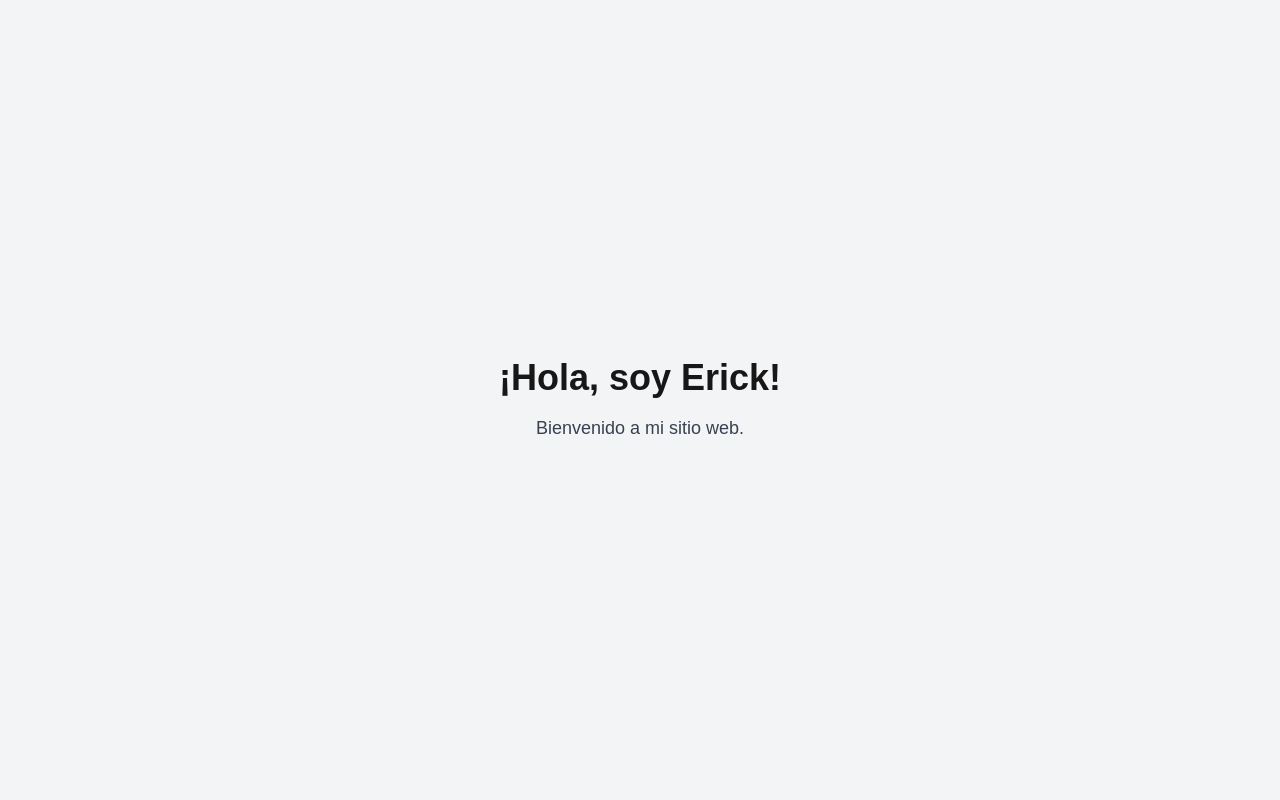
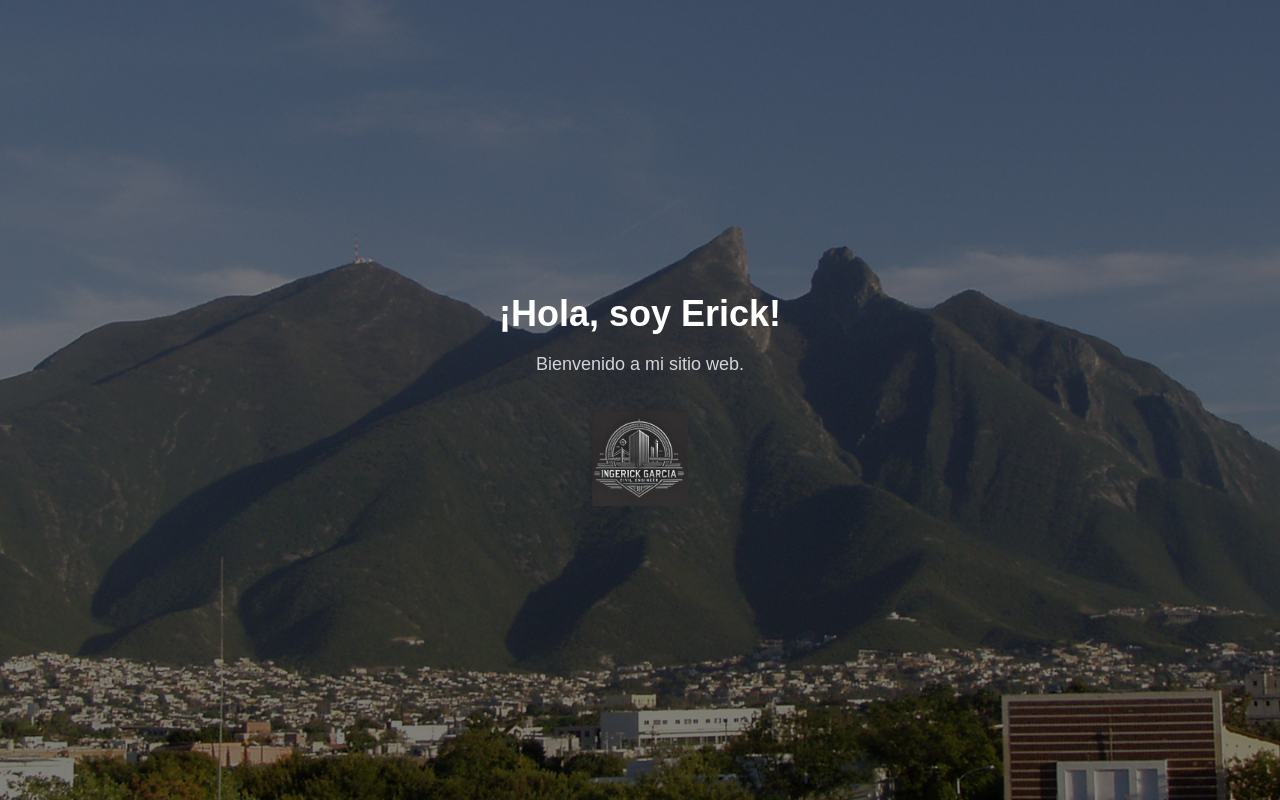
Before and after one commit to erck9217/nextjs-boilerplate1, a Next.js app: page / in a window 1280 px wide. Built offline with nearby package versions, Linux system fonts and the light colour scheme.

Commit message:
Actualización: Se agregó imagen de fondo y logo

```diff
--- a/app/page.tsx
+++ b/app/page.tsx
@@ -1,8 +1,16 @@
 export default function Home() {
   return (
-    <div className="flex flex-col items-center justify-center min-h-screen bg-gray-100">
-      <h1 className="text-4xl font-bold">¡Hola, soy Erick!</h1>
-      <p className="mt-4 text-lg text-gray-700">Bienvenido a mi sitio web.</p>
+    <div className="relative h-screen bg-cover bg-center bg-no-repeat" style={{ backgroundImage: "url('/cerrodelasilla.jpg')" }}>
+      <div className="absolute inset-0 flex flex-col items-center justify-center bg-black/50 text-white">
+        <h1 className="text-4xl font-bold">¡Hola, soy Erick!</h1>
+        <p className="mt-4 text-lg text-gray-300">Bienvenido a mi sitio web.</p>
+        {/* Logo */}
+        <img
+          src="/logo.webp"
+          alt="Logo"
+          className="mt-8 w-24 h-auto"
+        />
+      </div>
     </div>
   );
 }
```
Also changed, not shown: public/cerrodelasilla.jpg (added), public/logo.webp (added).
